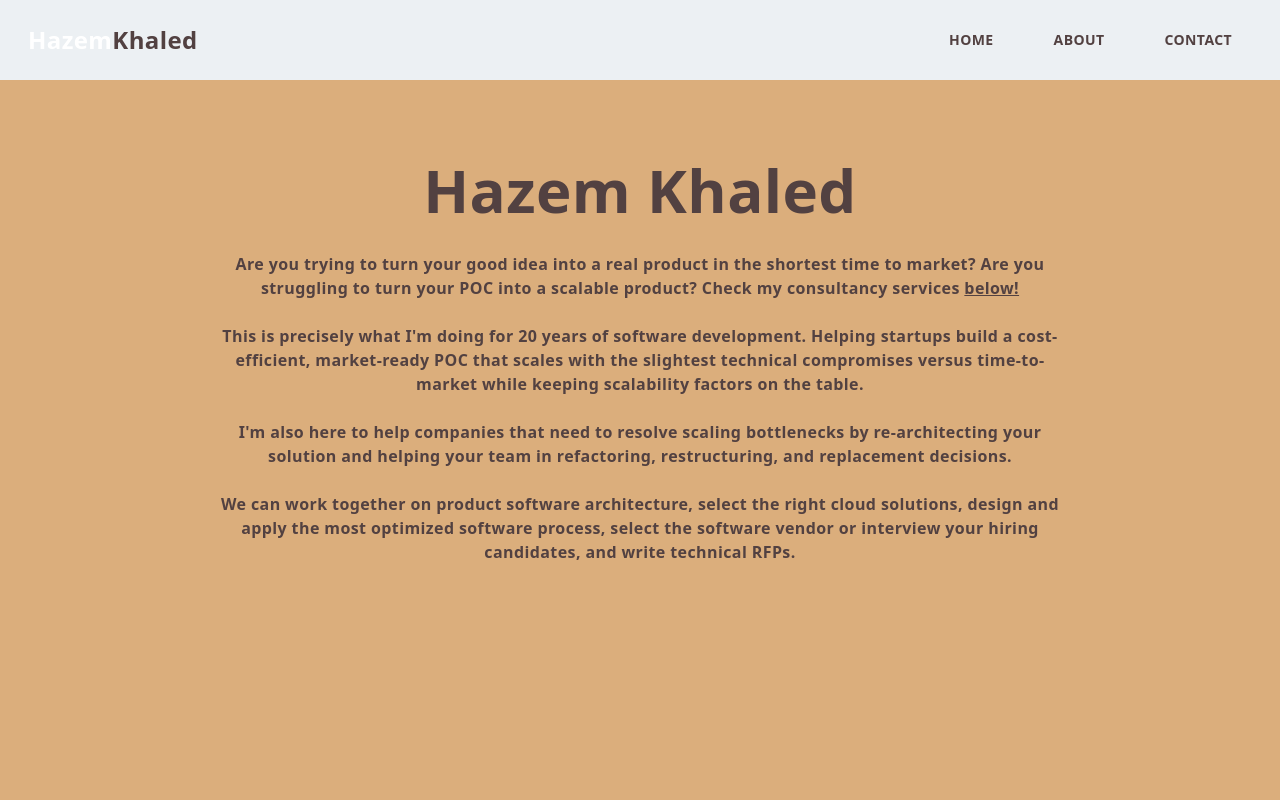
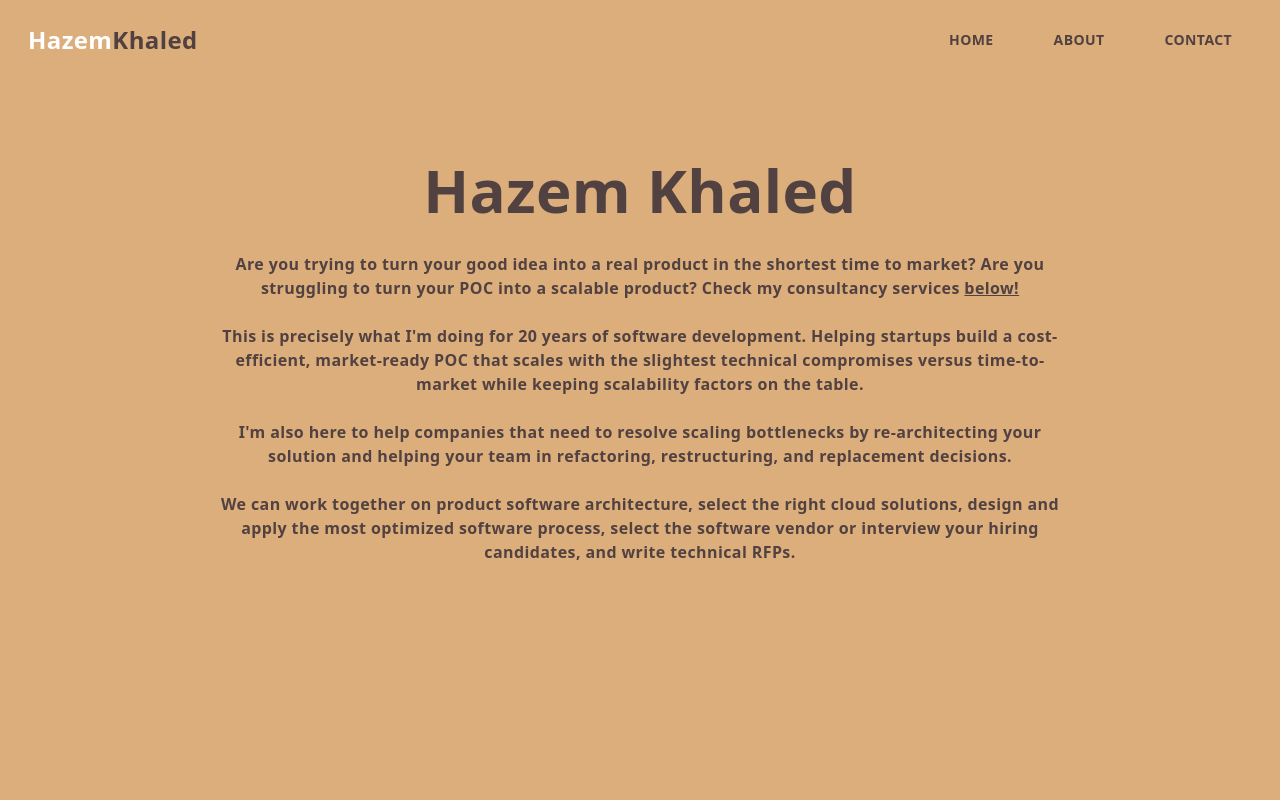
Before and after one commit to KhaledHN/hazem-portfolio, a Next.js app: page / in a window 1280 px wide. Shown: the top 800 px of the page. Built offline with nearby package versions, Linux system fonts and the light colour scheme.

Commit message:
Adding background color to navbar

```diff
--- a/components/NavBar/index.tsx
+++ b/components/NavBar/index.tsx
@@ -27,10 +27,8 @@ const Navbar = ( ) => {
   }, []);
 
   return (
-    <div
-      style={{ backgroundColor: `${navBg}` }}
-      className=" h-20 "
-    >
+    <div className=" bg-[#dbae7c] h-20 "
+>
 
       <div className="flex justify-between items-center w-full h-full px-2 2xl:px-16">
 
```
